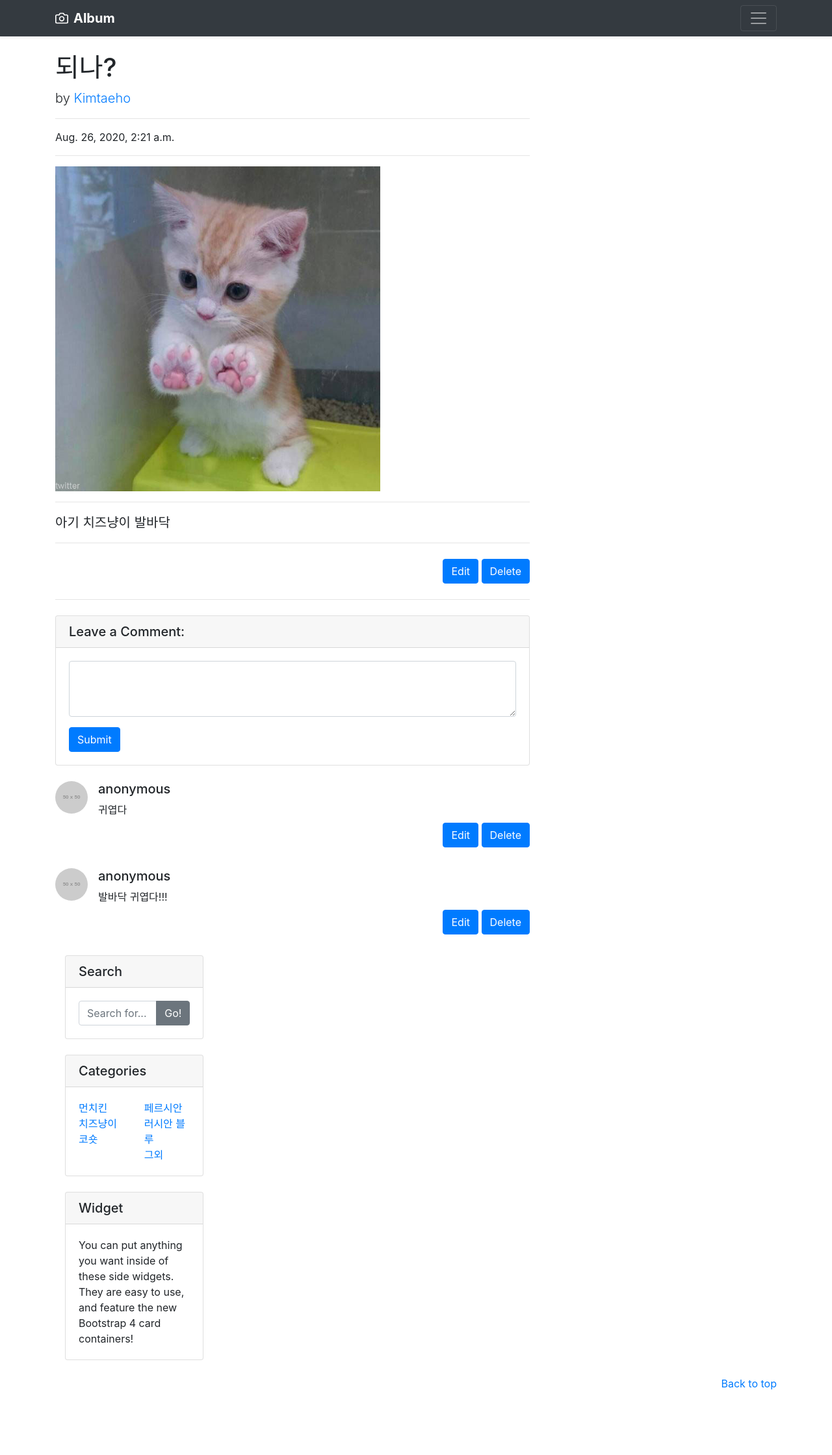
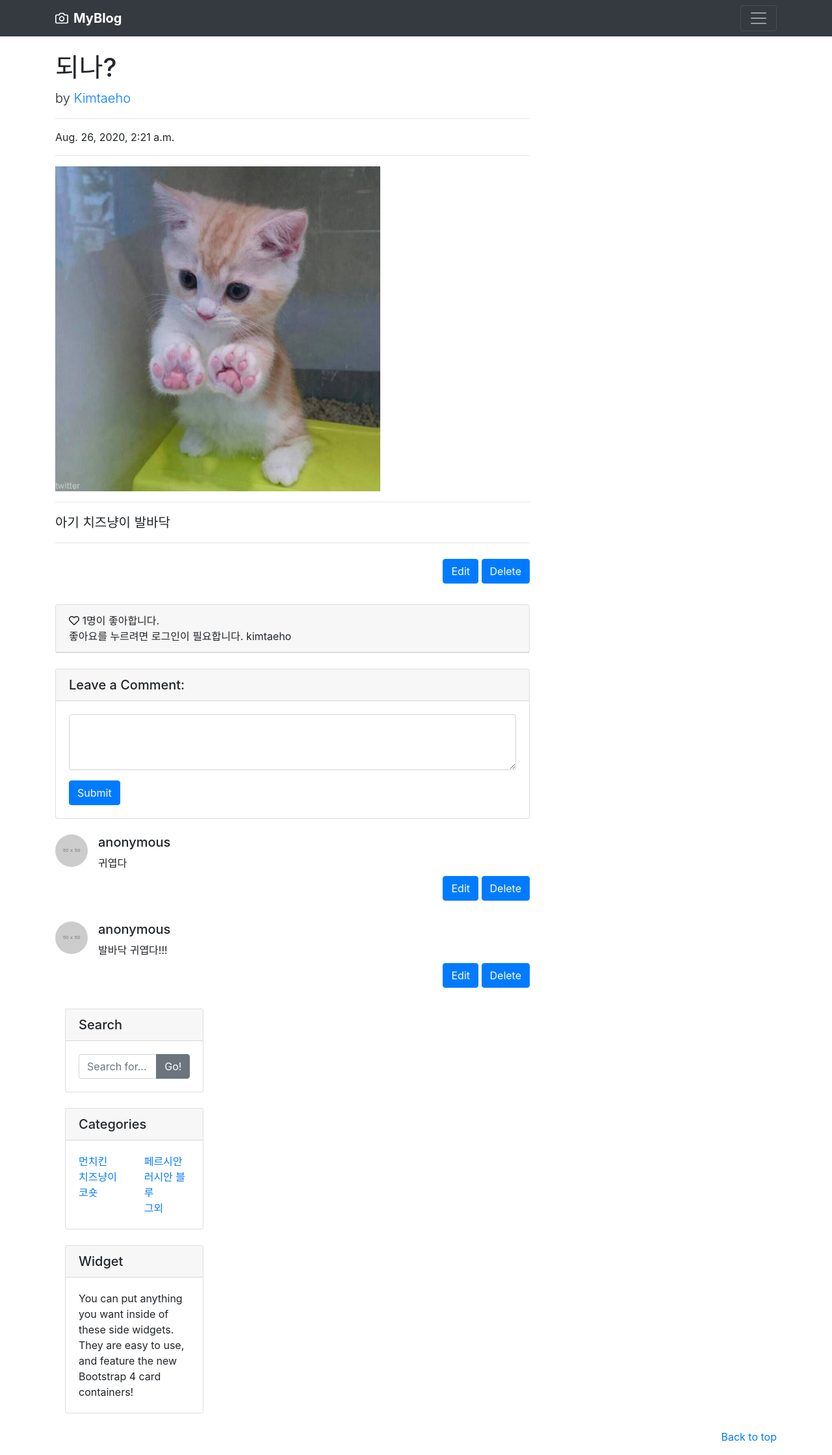
Before and after one commit to kim-taeho1351/0826_django, a Django app: page /1/ in a window 1280 px wide. Shown: the whole page at 65% size. Before the commit the page ends 2139 px from the top, so only its background shows below. Run offline with Django 3.2, Linux system fonts and the light colour scheme; data comes from the database, SQL or seed files in the repository; both versions use the stored data as it was after the commit; grey boxes labelled with a size stand in for pictures from a placeholder-image service; some libraries are stand-ins or nearby versions.

Commit message:
add socialaccount and likes

```diff
--- a/myblog/models.py
+++ b/myblog/models.py
@@ -1,4 +1,5 @@
 from django.db import models
+from django.conf import settings
 
 # Create your models here.
 
@@ -7,6 +8,10 @@ class Post(models.Model):
     image = models.ImageField(upload_to='images/', null=True, blank=True)
     pub_date = models.DateTimeField('date published')
     body = models.TextField()
+    like_users = models.ManyToManyField(settings.AUTH_USER_MODEL, related_name='like_posts')
+    #M:N 관계설정 하기위해 ManyToManyField 사용
+    #첫번째 인자: django 내장된 유저모델 사용하기위함
+    #관계된 변수명 related_name속성의 속성값으로 표시
 
     def __str__(self):
         return self.title
--- a/myblog/templates/detail.html
+++ b/myblog/templates/detail.html
@@ -28,10 +28,13 @@
 
       <!-- Preview Image -->
       {% if post.image != '' %}
-        <img src="{{ post.image.url }}" height= "500" alt=" Card image cap">
+      <img src="{{ post.image.url }}" height="500" alt=" Card image cap">
 
       {% else %}
-        <svg width="100%" height="500" xmlns="http://www.w3.org/2000/svg" preserveAspectRatio="xMidYMid slice" focusable="false" role="img" aria-label="Placeholder: Thumbnail"><rect width="100%" height="100%" fill="#55595c"/><text x="50%" y="50%" fill="#eceeef" dy=".3em">No image</text></svg>
+      <svg width="100%" height="500" xmlns="http://www.w3.org/2000/svg" preserveAspectRatio="xMidYMid slice"
+        focusable="false" role="img" aria-label="Placeholder: Thumbnail">
+        <rect width="100%" height="100%" fill="#55595c" /><text x="50%" y="50%" fill="#eceeef" dy=".3em">No
+          image</text></svg>
 
       {% endif %}
 
@@ -48,7 +51,33 @@
         <a href="{%url 'delete' post.id %}" class="btn btn-primary my-2">Delete</a>
       </div>
 
-        <hr>
+      <!-- Like-->
+      <div class="card my-4">
+        <div class="card-header">
+          {% if user.is_authenticated %}
+
+          <!-- 좋야요가 눌러진 상태 -->
+          {% if user in post.like_users.all %}
+          <a href="{% url 'like' post.id %}"><i class="fas fa-heart"></i></a>
+          <!-- 좋아요가 눌러지지 않은 상태 -->
+          {% else %}
+          <a href="{% url 'like' post.id %}"><i class="far fa-heart"></i></a>
+          {% endif %}
+          <!--like user count-->
+          {{ post.like_users.count }}명이 좋아합니다.<br><br>
+
+          <!-- 로그인하지 않은 상태 -->
+          {% else %}
+          <i class="far fa-heart"></i> {{ post.like_users.count }}명이 좋아합니다.
+          <br>좋아요를 누르려면 로그인이 필요합니다.
+
+          {% endif %}
+
+          {% for likeuser in post.like_users.all %}
+          {{likeuser.username}}
+          {% endfor %}
+        </div>
+      </div>
 
       <!-- Comments Form -->
       <div class="card my-4">
@@ -134,7 +163,8 @@
         <div class="card my-4">
           <h5 class="card-header">Widget</h5>
           <div class="card-body">
-            You can put anything you want inside of these side widgets. They are easy to use, and feature the new Bootstrap 4 card containers!
+            You can put anything you want inside of these side widgets. They are easy to use, and feature the new
+            Bootstrap 4 card containers!
           </div>
         </div>
 
--- a/myblog/urls.py
+++ b/myblog/urls.py
@@ -21,4 +21,5 @@ urlpatterns = [
     path('<int:post_id>/comments/create/', views.comments_create, name='comments_create'),
     path('<int:post_id>/comments/<int:comment_id>/delete/', views.comments_delete, name='comments_delete'),
     path('<int:post_id>/comments/<int:comment_id>/update/', views.comments_update, name='comments_update'),
+    path('<int:post_id>/like/', views.like, name='like'),
 ]+ static(settings.MEDIA_URL, document_root = settings.MEDIA_ROOT)
--- a/myblog/views.py
+++ b/myblog/views.py
@@ -80,3 +80,15 @@ def comments_update(request, post_id, comment_id):
 
     else:
         return render(request, 'comments_update.html', {'post':post, 'comment':comment})
+
+
+def like(request, post_id):
+    post = get_object_or_404(Post, pk=post_id)
+
+    if request.user in post.like_users.all():
+        #인스턴스 객체 post내 like_users안의 모든 유저정보 가지고 옴
+        post.like_users.remove(request.user)
+    else:
+        post.like_users.add(request.user)
+
+    return redirect('/' + str(post.id))
--- a/myblogproject/urls.py
+++ b/myblogproject/urls.py
@@ -20,4 +20,5 @@ from django.conf.urls import url
 urlpatterns = [
     path('admin/', admin.site.urls),
     path('', include('myblog.urls')),
+    path('accounts/', include('allauth.urls')),
 ]
--- a/templates/base.html
+++ b/templates/base.html
@@ -1,4 +1,5 @@
 {% load static %}
+
 <!doctype html>
 <html lang="en">
 
@@ -8,23 +9,7 @@
     <meta name="description" content="">
     <meta name="author" content="Mark Otto, Jacob Thornton, and Bootstrap contributors">
     <meta name="generator" content="Jekyll v4.1.1">
-    <title>Album example · Bootstrap</title>
-
-    <link rel="canonical" href="https://getbootstrap.com/docs/4.5/examples/album/">
-
-    <!-- Bootstrap core CSS -->
-    <link href="/docs/4.5/dist/css/bootstrap.min.css" rel="stylesheet"
-        integrity="sha384-JcKb8q3iqJ61gNV9KGb8thSsNjpSL0n8PARn9HuZOnIxN0hoP+VmmDGMN5t9UJ0Z" crossorigin="anonymous">
-
-    <!-- Favicons -->
-    <link rel="apple-touch-icon" href="/docs/4.5/assets/img/favicons/apple-touch-icon.png" sizes="180x180">
-    <link rel="icon" href="/docs/4.5/assets/img/favicons/favicon-32x32.png" sizes="32x32" type="image/png">
-    <link rel="icon" href="/docs/4.5/assets/img/favicons/favicon-16x16.png" sizes="16x16" type="image/png">
-    <link rel="manifest" href="/docs/4.5/assets/img/favicons/manifest.json">
-    <link rel="mask-icon" href="/docs/4.5/assets/img/favicons/safari-pinned-tab.svg" color="#563d7c">
-    <link rel="icon" href="/docs/4.5/assets/img/favicons/favicon.ico">
-    <meta name="msapplication-config" content="/docs/4.5/assets/img/favicons/browserconfig.xml">
-    <meta name="theme-color" content="#563d7c">
+    <title>MyBlog</title>
 
     <!-- CSS only -->
     <link rel="stylesheet" href="https://stackpath.bootstrapcdn.com/bootstrap/4.5.2/css/bootstrap.min.css"
@@ -40,6 +25,25 @@
     <script src="https://stackpath.bootstrapcdn.com/bootstrap/4.5.2/js/bootstrap.min.js"
         integrity="sha384-B4gt1jrGC7Jh4AgTPSdUtOBvfO8shuf57BaghqFfPlYxofvL8/KUEfYiJOMMV+rV" crossorigin="anonymous">
     </script>
+
+    <link rel="canonical" href="https://getbootstrap.com/docs/4.5/examples/album/">
+
+    <!-- Bootstrap core CSS -->
+    <link href="/docs/4.5/dist/css/bootstrap.min.css" rel="stylesheet"
+        integrity="sha384-JcKb8q3iqJ61gNV9KGb8thSsNjpSL0n8PARn9HuZOnIxN0hoP+VmmDGMN5t9UJ0Z" crossorigin="anonymous">
+
+    <!--font Awesome CDN-->
+    <link rel="stylesheet" href="https://cdnjs.cloudflare.com/ajax/libs/font-awesome/5.8.2/css/all.min.css" />
+
+    <!-- Favicons -->
+    <link rel="apple-touch-icon" href="/docs/4.5/assets/img/favicons/apple-touch-icon.png" sizes="180x180">
+    <link rel="icon" href="/docs/4.5/assets/img/favicons/favicon-32x32.png" sizes="32x32" type="image/png">
+    <link rel="icon" href="/docs/4.5/assets/img/favicons/favicon-16x16.png" sizes="16x16" type="image/png">
+    <link rel="manifest" href="/docs/4.5/assets/img/favicons/manifest.json">
+    <link rel="mask-icon" href="/docs/4.5/assets/img/favicons/safari-pinned-tab.svg" color="#563d7c">
+    <link rel="icon" href="/docs/4.5/assets/img/favicons/favicon.ico">
+    <meta name="msapplication-config" content="/docs/4.5/assets/img/favicons/browserconfig.xml">
+    <meta name="theme-color" content="#563d7c">
 
 
     <style>
@@ -58,6 +62,8 @@
             }
         }
     </style>
+
+
     <!-- Custom styles for this template -->
     <link href="album.css" rel="stylesheet">
 </head>
@@ -86,14 +92,21 @@
         </div>
         <div class="navbar navbar-dark bg-dark shadow-sm">
             <div class="container d-flex justify-content-between">
-                <a href="#" class="navbar-brand d-flex align-items-center">
+                <a href="{% url 'home' %}" class="navbar-brand d-flex align-items-center">
                     <svg xmlns="http://www.w3.org/2000/svg" width="20" height="20" fill="none" stroke="currentColor"
                         stroke-linecap="round" stroke-linejoin="round" stroke-width="2" aria-hidden="true" class="mr-2"
                         viewBox="0 0 24 24" focusable="false">
                         <path d="M23 19a2 2 0 0 1-2 2H3a2 2 0 0 1-2-2V8a2 2 0 0 1 2-2h4l2-3h6l2 3h4a2 2 0 0 1 2 2z" />
                         <circle cx="12" cy="13" r="4" /></svg>
-                    <strong>Album</strong>
+                    <strong>MyBlog</strong>
                 </a>
+
+                <div class="p-2 bd-highlight">
+                    {% if user.is_authenticated %}
+                    <div class="navbar-text">{{ user.username }}님이 로그인 중입니다.</div>
+                    {% endif %}
+                </div>
+
                 <button class="navbar-toggler" type="button" data-toggle="collapse" data-target="#navbarHeader"
                     aria-controls="navbarHeader" aria-expanded="false" aria-label="Toggle navigation">
                     <span class="navbar-toggler-icon"></span>
@@ -103,9 +116,8 @@
     </header>
 
     <main role="main">
-    {% block content %}
-
-    {% endblock %}
+        {% block content%}
+        {% endblock %}
     </main>
 
     <footer class="text-muted">
```
Also changed, not shown: myblog/templates/home.html (+20 -0 lines), myblogproject/settings.py (+16 -0 lines), comment.PNG (deleted), comment_edit.PNG (deleted), db.sqlite3, detail.PNG (deleted), home.PNG (deleted), myblog/migrations/0002_post_like_users.py (added). Lines whose indentation alone changed are shown as unchanged.
